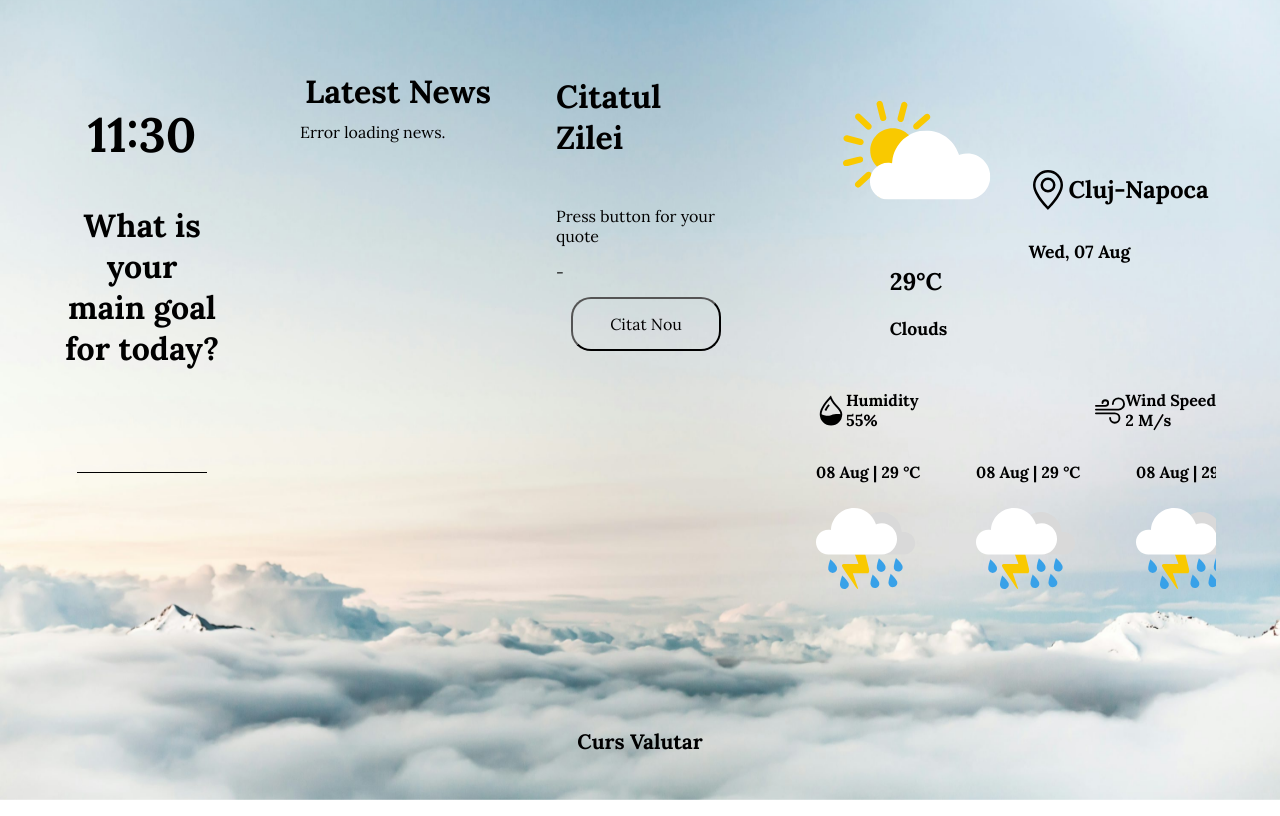
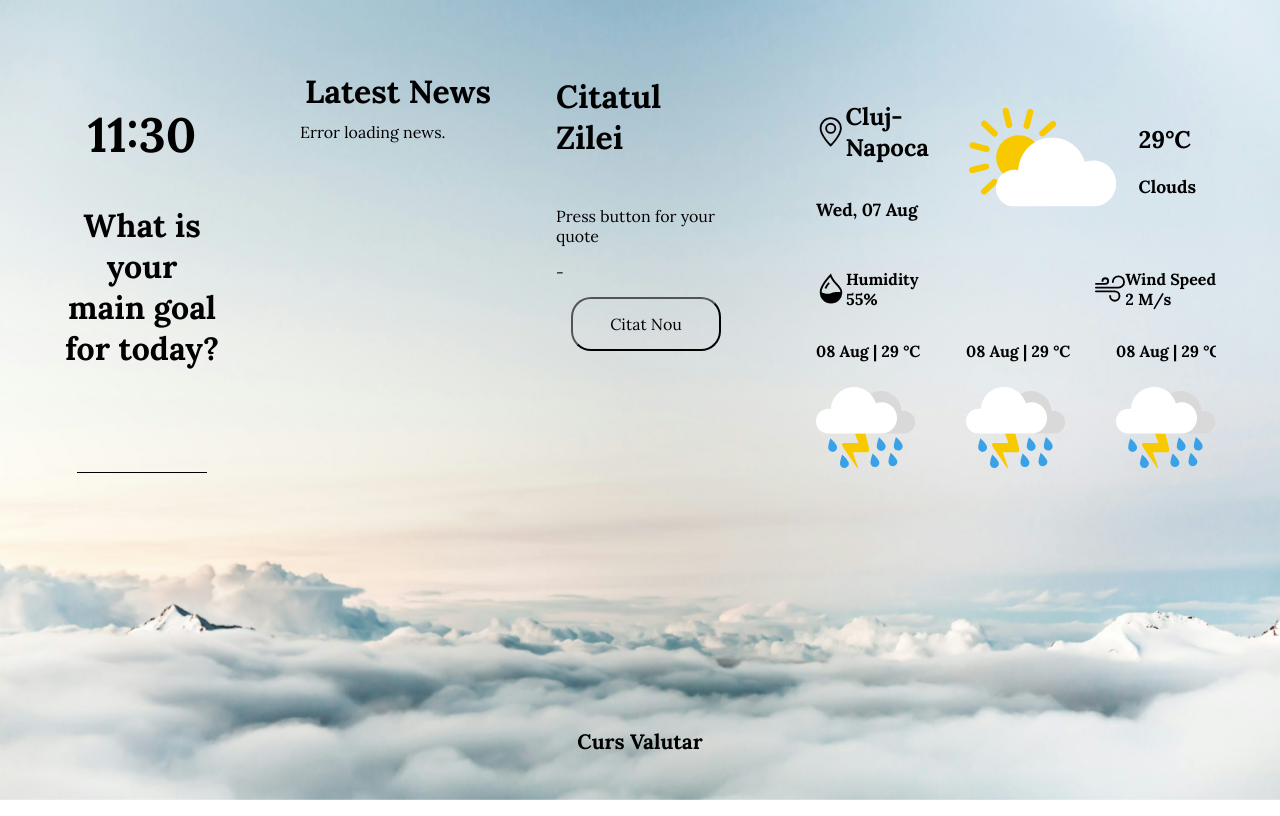
Before and after one commit to francescomaxim/PersonalDashboard, a plain HTML site: page index.html in a window 1280 px wide. Drawn offline with Linux system fonts and the light colour scheme; no server answers; sample sign-in values are in the browser's storage; some icons are missing; a web font is replaced by a local one.

Commit message:
Updated UI

```diff
--- a/Styles/weather.css
+++ b/Styles/weather.css
@@ -34,6 +34,7 @@
   display: flex;
   justify-content: center;
   align-items: center;
+
   flex-direction: column;
 }
 
@@ -45,9 +46,11 @@
 
 .middle .weather {
   display: flex;
+  flex-direction: row;
   justify-content: center;
   align-items: center;
   gap: 20px;
+  background-color: rgba(49, 45, 45, 0);
 }
 
 .humidity {
@@ -58,22 +61,26 @@
 
 .middle {
   display: flex;
-  justify-content: space-around;
+  justify-content: space-between;
 }
 
 .infos {
   display: flex;
   justify-content: space-between;
   align-items: center;
+
 }
 
 .forecastcontainer {
   display: flex;
-  justify-content: space-between;
-  gap: 30px;
+  gap: 20px;
+  overflow: hidden;
+  scroll-behavior: smooth;
+}
 
-  overflow: scroll;
-  padding-bottom: 10px;
+.forecastitem {
+  min-width: 130px;
+  flex: 0 0 auto;
 }
 
 .forecastcontainer::-webkit-scrollbar-track {
--- a/index.html
+++ b/index.html
@@ -11,7 +11,6 @@
       href="https://fonts.googleapis.com/css2?family=Lora:ital,wght@0,400..700;1,400..700&family=Playwrite+GB+S:ital,wght@0,100..400;1,100..400&family=Ubuntu:ital,wght@0,300;0,400;0,500;0,700;1,300;1,400;1,500;1,700&display=swap"
       rel="stylesheet"
     />
-
     <link rel="stylesheet" href="style.css" />
     <link rel="stylesheet" href="Styles/news.css" />
     <link rel="stylesheet" href="Styles/todo.css" />
@@ -33,7 +32,7 @@
 
     <div class="news-container">
       <h2>Latest News</h2>
-      <div id="news-info"></div> <!-- This will hold the news articles -->
+      <div id="news-info"></div>
     </div>
 
   <section class="card weather" id="weather">
@@ -42,13 +41,7 @@
       <div class="bigcontainer">
 
       <div class="middle">
-          <div class="weather">
-              <img src="assets/weather/clouds.svg" id="mainImg">
-              <div class="summary">
-                  <h1>29°C</h1>
-                  <h2>Clouds</h2>
-              </div>
-          </div>
+
           <div class="info">
             <div class="infoall">
                 <div class="location">
@@ -59,6 +52,13 @@
                     <h1>Cluj-Napoca</h1>
                 </div>
                 <h2 id="currentD">Wed, 07 Aug</h2>
+            </div>
+        </div>
+        <div class="weather">
+            <img src="assets/weather/clouds.svg" id="mainImg">
+            <div class="summary">
+                <h1>29°C</h1>
+                <h2>Clouds</h2>
             </div>
         </div>
       </div>
--- a/style.css
+++ b/style.css
@@ -95,7 +95,6 @@ body {
   justify-content: center;
   align-items: center;
   border-radius: 10px;
-
 }
 
 .currency {
```
